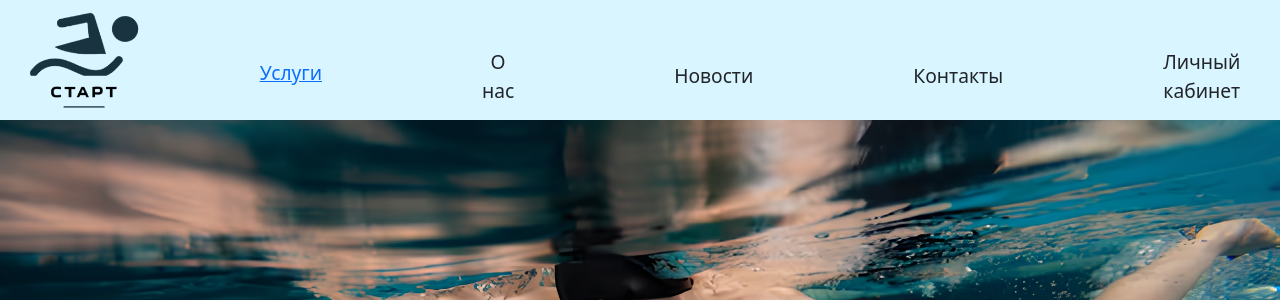
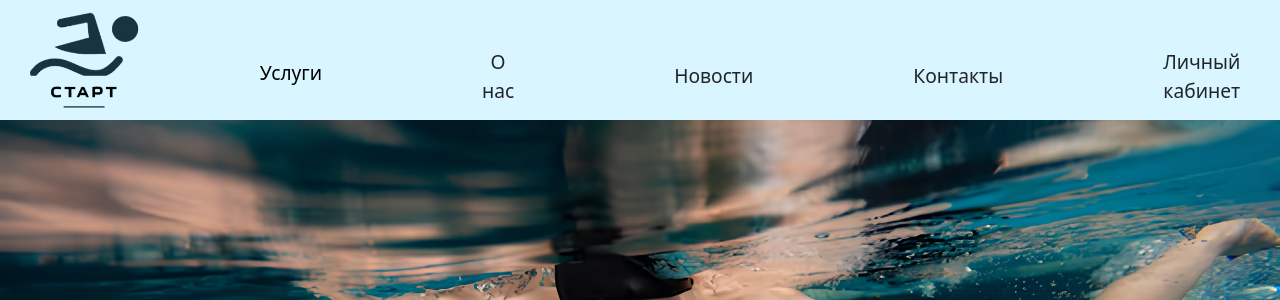
Before and after one commit to ugolnikov/2is-b10, a PHP site: page / in a window 1280 px wide, after a click on "Услуги"; the page is wider, and only the part inside the window is pictured. Shown: the top 300 px of that part. Run offline with PHP 8.4, Linux system fonts and the light colour scheme.

Commit message:
fix style.css

```diff
--- a/css/style.css
+++ b/css/style.css
@@ -40,11 +40,12 @@ li {
   color: #ecf4f7;
 }
 
+a,
 a:visited,
 a:active,
 a:any-link {
-  color: currentColor !important;
-  text-decoration: none !important;
+  color: currentColor;
+  text-decoration: none;
 }
 
 .header {
@@ -411,3 +412,12 @@ body>div>div>div>p:nth-child(3)>a {
 .dropdown:hover .dropdown-content {
   display: block;
 }
+
+
+.header ul li .dropdown a,
+.header ul li .dropdown a:active,
+.header ul li .dropdown a:any-link,
+.header ul li .dropdown a:visited {
+  color: black;
+  text-decoration: none;
+}
```
